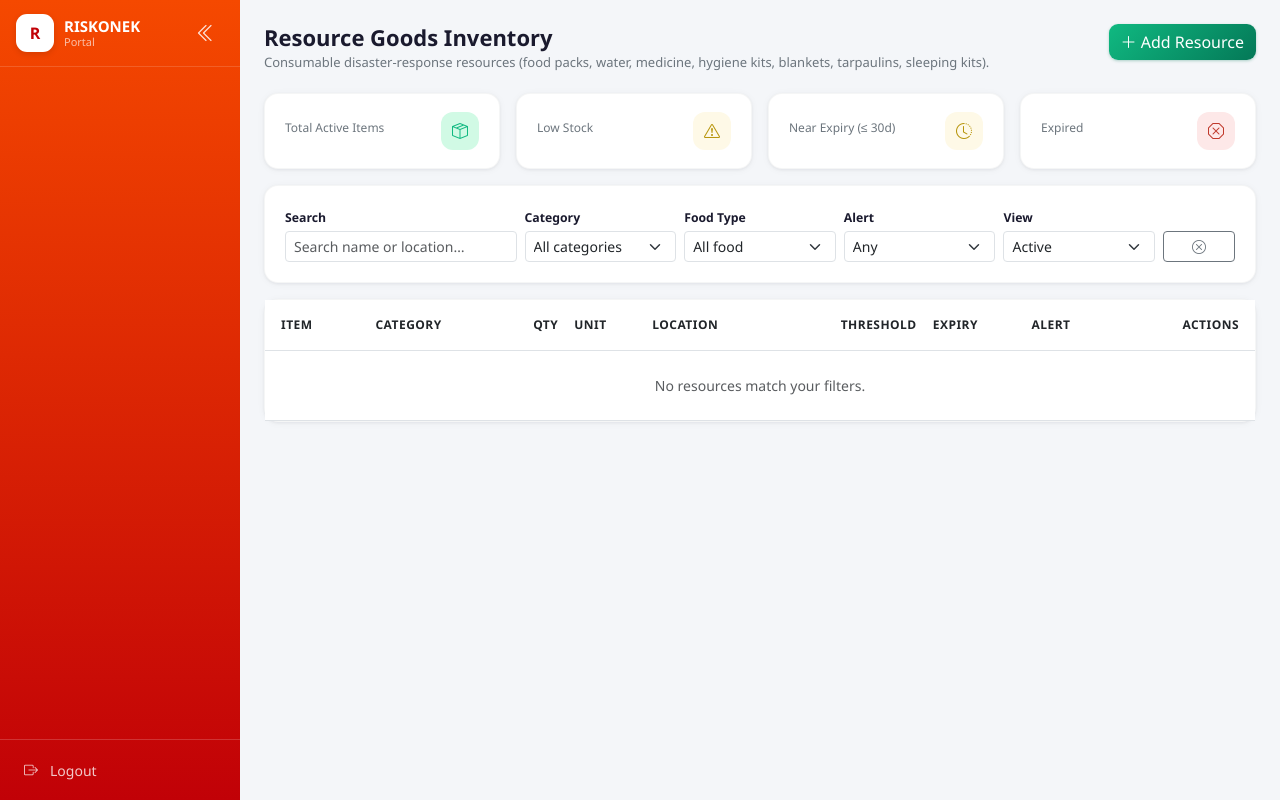
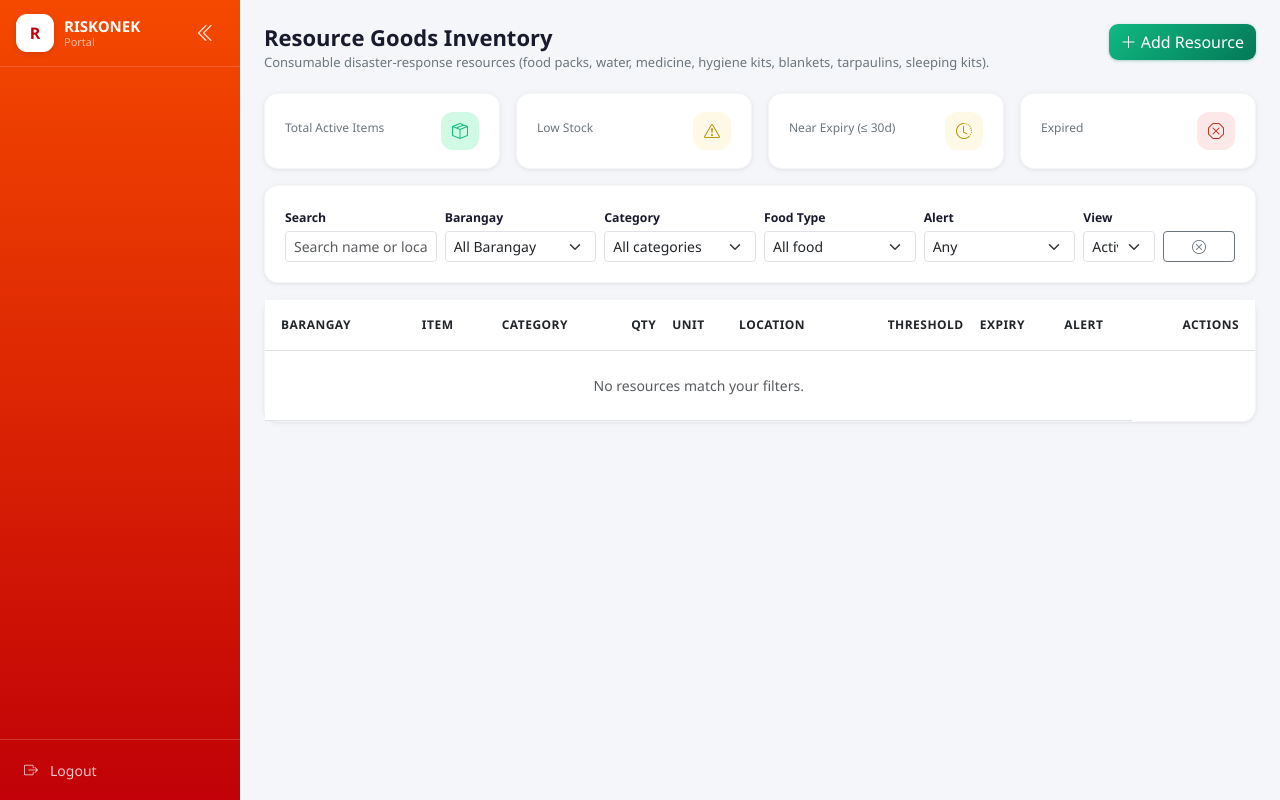
Before and after one commit to arrayrays1/RisKonek, a FastAPI app: template app/templates/admin/resources_list.html in a window 1280 px wide. Run offline with FastAPI, Linux system fonts and the light colour scheme; the template is opened without the code that fills it, so the values that code supplies are empty.

Commit message:
feat(): add barangay filter and column in admin resources list page

```diff
--- a/app/templates/admin/resources_list.html
+++ b/app/templates/admin/resources_list.html
@@ -106,10 +106,20 @@
 <!-- ── Filters ────────────────────────────────────────────────── -->
 <div class="dash-card mb-3">
     <form method="GET" action="/admin/resources" class="row g-2 align-items-end js-live-filter">
-        <div class="col-md-3">
+        <div class="col-md-2">
             <label class="form-label small fw-semibold mb-1">Search</label>
             <input type="text" name="q" value="{{ f_q }}" class="form-control form-control-sm"
                    placeholder="Search name or location…" autocomplete="off">
+        </div>
+        <div class="col-md-2">
+            <label class="form-label small fw-semibold mb-1">Barangay</label>
+            <select name="barangay_id" class="form-select form-select-sm">
+
+                <option value=0>All Barangay</option>
+                {% for b in barangays %}
+                <option value="{{ b.id }}" {% if f_barangay_id == b.id %}selected{% endif %}>{{ b.name }}</option>
+                {% endfor %}
+            </select>
         </div>
         <div class="col-md-2">
             <label class="form-label small fw-semibold mb-1">Category</label>
@@ -138,7 +148,7 @@
                 <option value="expired"     {% if f_alert == 'expired'     %}selected{% endif %}>Expired</option>
             </select>
         </div>
-        <div class="col-md-2">
+        <div class="col-md-1">
             <label class="form-label small fw-semibold mb-1">View</label>
             <select name="archived" class="form-select form-select-sm">
                 <option value=""  {% if not show_archived %}selected{% endif %}>Active</option>
@@ -159,6 +169,7 @@
         <table class="table table-hover align-middle mb-0">
             <thead class="rk-bg-soft">
                 <tr class="rk-th-soft">
+                    <th class="px-3 py-3">Barangay</th>
                     <th class="px-3 py-3">Item</th>
                     <th class="py-3">Category</th>
                     <th class="py-3 text-end">Qty</th>
@@ -173,6 +184,7 @@
             <tbody>
                 {% for r in rows %}
                 <tr class="rk-fs-13">
+                    <td class="px-3 fw-semibold">{{ r.barangay }}</td>
                     <td class="px-3">
                         <div class="fw-semibold">{{ r.name }}</div>
                         <div class="text-muted small">
```
